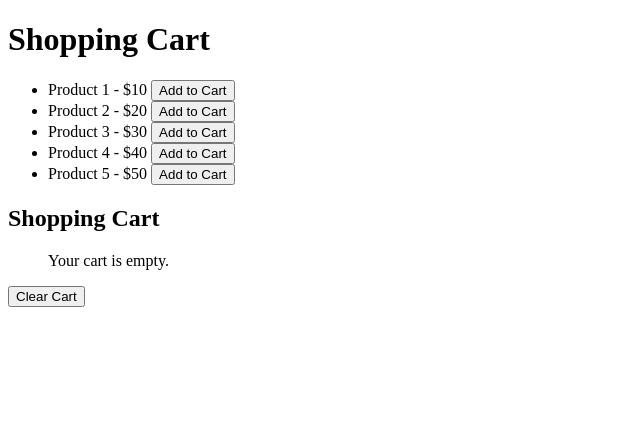
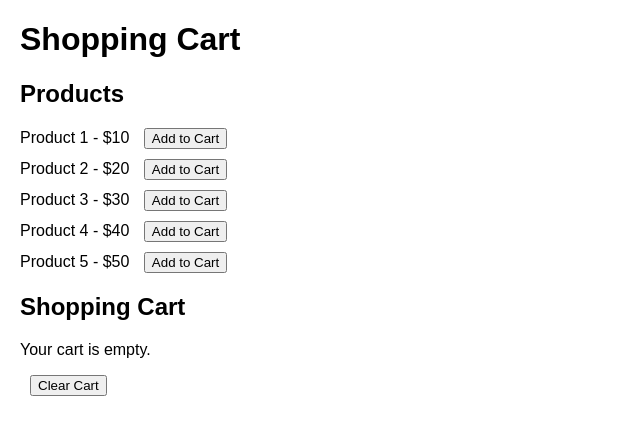
Before and after one commit to acciojob/shopping-cart-sessions-bhawana-web, a website: page main.html in a window 1280 px wide. Shown: the whole page, without its empty margins (0-640 px from the left). Drawn offline with Linux system fonts and the light colour scheme.

Commit message:
created a submission

```diff
--- a/main.html
+++ b/main.html
@@ -1,16 +1,35 @@
 <!DOCTYPE html>
-<html lang="en">
+<html>
   <head>
-  <meta charset="UTF-8">
-  <meta name="viewport" content="width=device-width, initial-scale=1.0">
     <title>Shopping Cart</title>
+    <style>
+      /* Add some basic styling */
+      body {
+        font-family: Arial, sans-serif;
+        margin: 20px;
+      }
+      ul {
+        list-style-type: none;
+        padding: 0;
+      }
+      li {
+        margin: 10px 0;
+      }
+      button {
+        margin-left: 10px;
+      }
+    </style>
   </head>
   <body>
     <h1>Shopping Cart</h1>
+
+    <h2>Products</h2>
     <ul id="product-list"></ul>
+
     <h2>Shopping Cart</h2>
     <ul id="cart-list"></ul>
     <button id="clear-cart-btn">Clear Cart</button>
+
     <script src="./script.js"></script>
   </body>
 </html>
```
Lines whose indentation alone changed are shown as unchanged.
